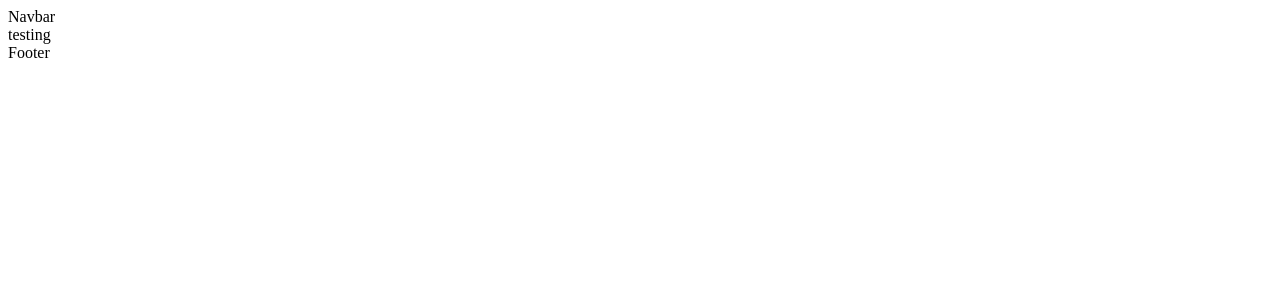
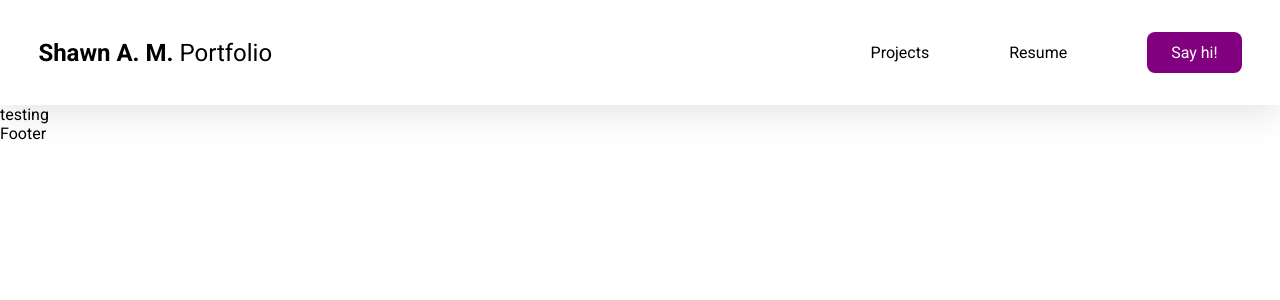
Before and after one commit to shawnanuptra/shawn-am, a Next.js app: page / in a window 1280 px wide. Shown: the top 300 px of the page. Built offline with nearby package versions, Linux system fonts and the light colour scheme.

Commit message:
- setup /utilities, with deviceSizes.ts and fonts.ts - added global styles - setting up navbar

```diff
--- a/src/components/layout.tsx
+++ b/src/components/layout.tsx
@@ -1,14 +1,15 @@
 import React from "react";
 import Footer from "./footer";
 import Navbar from "./navbar";
+import { roboto } from "@/utilities/fonts";
 
 const Layout = ({ children }: { children: React.ReactNode }) => {
 	return (
-		<>
+		<div className={roboto.className}>
 			<Navbar />
 			{children}
 			<Footer />
-		</>
+		</div>
 	);
 };
 
--- a/src/components/navbar.tsx
+++ b/src/components/navbar.tsx
@@ -1,7 +1,59 @@
 import React from "react";
+import styled from "styled-components";
+import { dmSerifDisplay, roboto } from "@/utilities/fonts";
+
+const StyledHeader = styled.div`
+	display: flex;
+	padding: 1rem 3vw;
+	margin: 0 auto;
+	justify-content: space-between;
+	place-items: center;
+
+	/* navigation */
+	ul {
+		display: flex;
+		flex-direction: row;
+		list-style-type: none;
+		padding: 0;
+		gap: 5rem;
+		place-items: center;
+	}
+
+	box-shadow: 0px 10px 35px #e6e6e6;
+`;
+
+const Logo = styled.span`
+	font-size: 1.5rem;
+	font-weight: bold;
+	span {
+		font-weight: normal;
+	}
+
+	cursor: pointer;
+`;
+
+const SayHi = styled.li`
+	background-color: purple;
+	color: white;
+	padding: 0.7rem 1.5rem;
+	border-radius: 0.5rem;
+`;
 
 const Navbar = () => {
-	return <div>Navbar</div>;
+	return (
+		<StyledHeader>
+			<Logo className={roboto.className}>
+				Shawn A. M.<span className={roboto.className}> Portfolio</span>
+			</Logo>
+			<nav>
+				<ul>
+					<li>Projects</li>
+					<li>Resume</li>
+					<SayHi>Say hi!</SayHi>
+				</ul>
+			</nav>
+		</StyledHeader>
+	);
 };
 
 export default Navbar;
--- /dev/null
+++ b/src/components/styles.tsx
@@ -0,0 +1,24 @@
+import styled, { createGlobalStyle } from "styled-components";
+
+export const Container = styled.div`
+	max-width: 800px;
+	background-color: teal;
+	margin: 0 auto;
+`;
+
+export const GlobalStyles = createGlobalStyle`
+html,
+body {
+    padding: 0;
+    margin: 0;
+}
+
+a {
+    color: inherit;
+    text-decoration: none;
+}
+
+* {
+    box-sizing: border-box;
+}
+`;
--- a/src/pages/_app.tsx
+++ b/src/pages/_app.tsx
@@ -1,9 +1,11 @@
 import Layout from "@/components/layout";
+import { GlobalStyles } from "@/components/styles";
 import type { AppProps } from "next/app";
 
 export default function App({ Component, pageProps }: AppProps) {
 	return (
 		<Layout>
+			<GlobalStyles />
 			<Component {...pageProps} />
 		</Layout>
 	);
--- /dev/null
+++ b/src/utilities/fonts.ts
@@ -0,0 +1,11 @@
+import { DM_Serif_Display, Roboto } from "next/font/google";
+
+export const roboto = Roboto({
+	weight: ["400", "700", "900"],
+	subsets: ["latin"],
+});
+
+export const dmSerifDisplay = DM_Serif_Display({
+	weight: "400",
+	subsets: ["latin"],
+});
```
Also changed, not shown: src/utilities/deviceSize.ts (added, +20 -0 lines).
